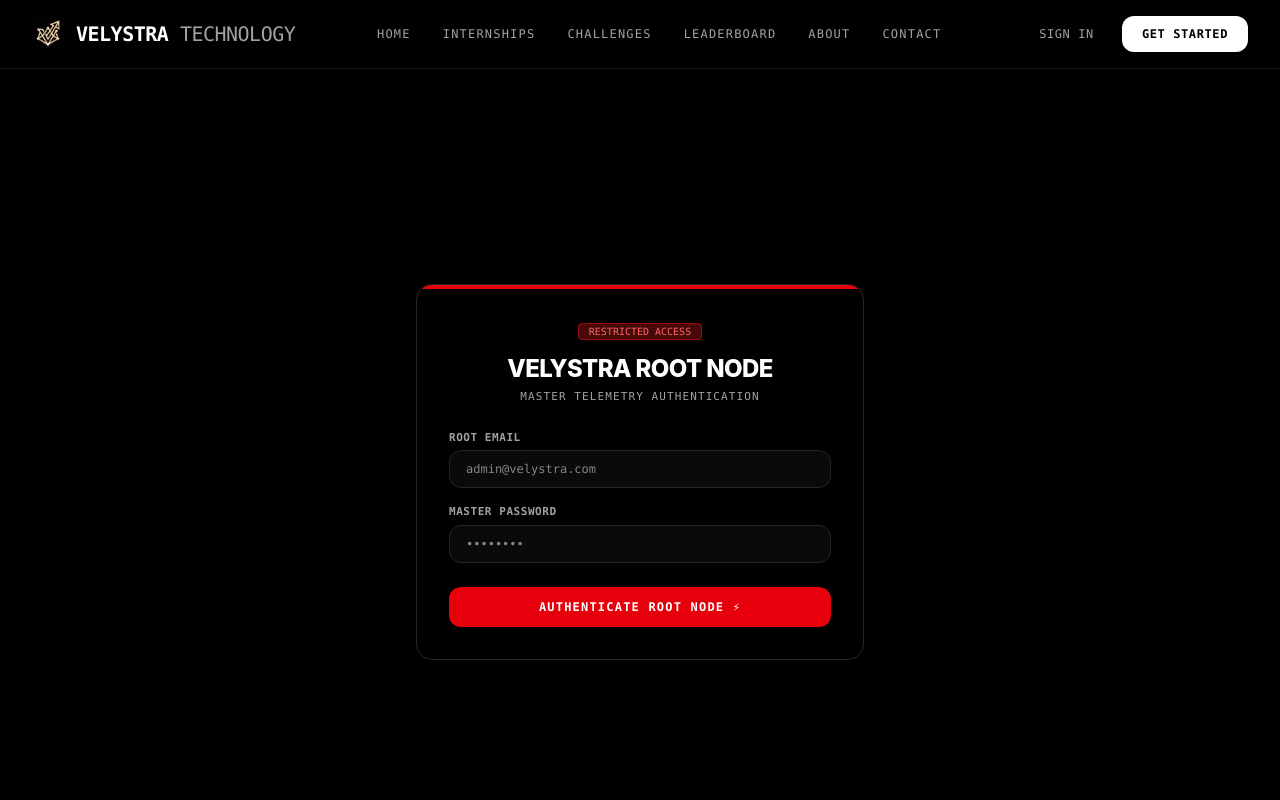
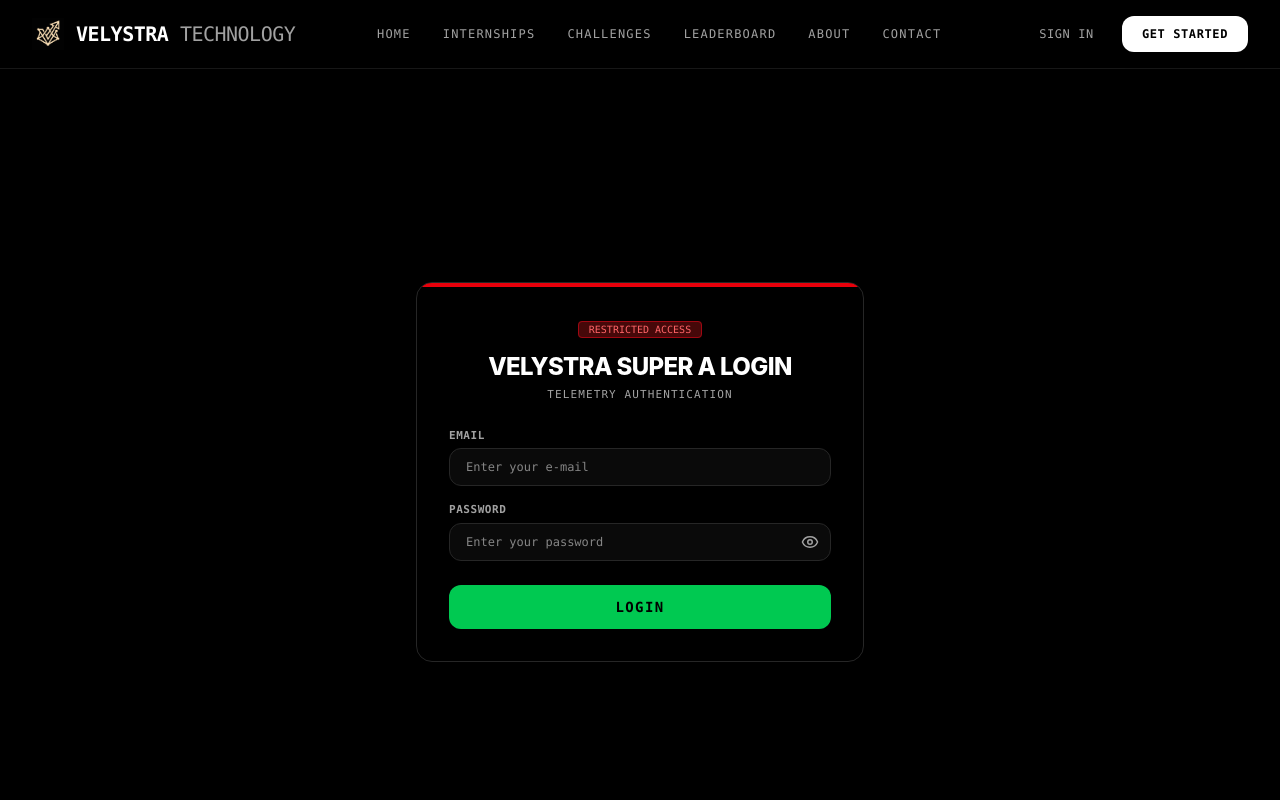
Before and after one commit to sahilofficialgit/velystra-technology, a React (Vite) app: page /velystra-root-secure-portal in a window 1280 px wide. Shown: the top 800 px of the page. Built offline with nearby package versions, Linux system fonts and the light colour scheme.

Commit message:
auto filled password removed from restricted login area

```diff
--- a/src/pages/SuperAdminLogin.jsx
+++ b/src/pages/SuperAdminLogin.jsx
@@ -1,11 +1,13 @@
 import React, { useState } from 'react';
 import API from '../services/api';
 import { useNavigate } from 'react-router-dom';
+import { Eye, EyeOff } from 'lucide-react';
 
 export default function SuperAdminLogin() {
   const [email, setEmail] = useState('');
   const [password, setPassword] = useState('');
   const [error, setError] = useState('');
+  const [showPassword, setShowPassword] = useState(false);
   const navigate = useNavigate();
 
   const handleMasterLogin = async (e) => {
@@ -30,42 +32,58 @@ export default function SuperAdminLogin() {
 
         <div className="text-center mb-6">
           <span className="text-[10px] bg-red-950 text-red-400 border border-red-800 px-2.5 py-0.5 rounded font-mono uppercase">Restricted Access</span>
-          <h1 className="text-2xl font-extrabold tracking-tight mt-3">VELYSTRA ROOT NODE</h1>
-          <p className="text-[11px] text-neutral-400 mt-1 uppercase tracking-widest font-mono">Master Telemetry Authentication</p>
+          <h1 className="text-2xl font-extrabold tracking-tight mt-3">VELYSTRA SUPER A LOGIN</h1>
+          <p className="text-[11px] text-neutral-400 mt-1 uppercase tracking-widest font-mono">Telemetry Authentication</p>
         </div>
 
         {error && <div className="mb-4 p-3 bg-neutral-900 border border-neutral-700 text-neutral-300 text-xs rounded-xl font-mono">{error}</div>}
 
         <form onSubmit={handleMasterLogin} className="space-y-4 font-mono">
           <div>
-            <label className="block text-[11px] font-semibold text-neutral-400 mb-1 uppercase tracking-wider">Root Email</label>
+            <label className="block text-[11px] font-semibold text-neutral-400 mb-1 uppercase tracking-wider">Email</label>
             <input
               type="email"
               required
               value={email}
               onChange={(e) => setEmail(e.target.value)}
-              placeholder="admin@velystra.com"
-              className="w-full bg-neutral-950 border border-neutral-800 rounded-xl px-4 py-2.5 text-xs text-white focus:outline-none focus:border-red-600"
+              placeholder="Enter your e-mail"
+              className="w-full bg-neutral-950 border border-neutral-800 rounded-xl px-4 py-2.5 text-xs text-white focus:outline-none focus:border-white"
             />
           </div>
 
           <div>
-            <label className="block text-[11px] font-semibold text-neutral-400 mb-1 uppercase tracking-wider">Master Password</label>
-            <input
-              type="password"
-              required
-              value={password}
-              onChange={(e) => setPassword(e.target.value)}
-              placeholder="••••••••"
-              className="w-full bg-neutral-950 border border-neutral-800 rounded-xl px-4 py-2.5 text-xs text-white focus:outline-none focus:border-red-600"
-            />
+            <label className="block text-[11px] font-semibold text-neutral-400 mb-1 uppercase tracking-wider">Password</label>
+
+            {/* Is div ko relative banaya */}
+            <div className="relative w-full">
+              <input
+                type={showPassword ? "text" : "password"}
+                name="password"
+                autoComplete="new-password"
+                required
+                value={password}
+                onChange={(e) => setPassword(e.target.value)}
+                placeholder="Enter your password"
+                // pr-10 add kiya taaki text icon ke pichhe na chupe
+                className="w-full bg-neutral-950 border border-neutral-800 rounded-xl px-4 py-2.5 pr-10 text-xs text-white focus:outline-none focus:border-white"
+              />
+
+              {/* Ye raha tera toggle button */}
+              <button
+                type="button"
+                onClick={() => setShowPassword(!showPassword)}
+                className="absolute right-3 top-1/2 -translate-y-1/2 text-neutral-400 hover:text-white bg-transparent border-none cursor-pointer"
+              >
+                {showPassword ? <EyeOff size={18} /> : <Eye size={18} />}
+              </button>
+            </div>
           </div>
 
           <button
             type="submit"
-            className="w-full bg-red-600 hover:bg-red-500 text-white py-3 rounded-xl font-bold text-xs uppercase tracking-widest transition shadow-lg mt-2"
+            className="w-full bg-green-500 hover:bg-green-400 text-black py-3 rounded-xl font-bold text-sm uppercase tracking-widest transition shadow-lg mt-2"
           >
-            Authenticate Root Node ⚡
+            Login
           </button>
         </form>
       </div>
```
